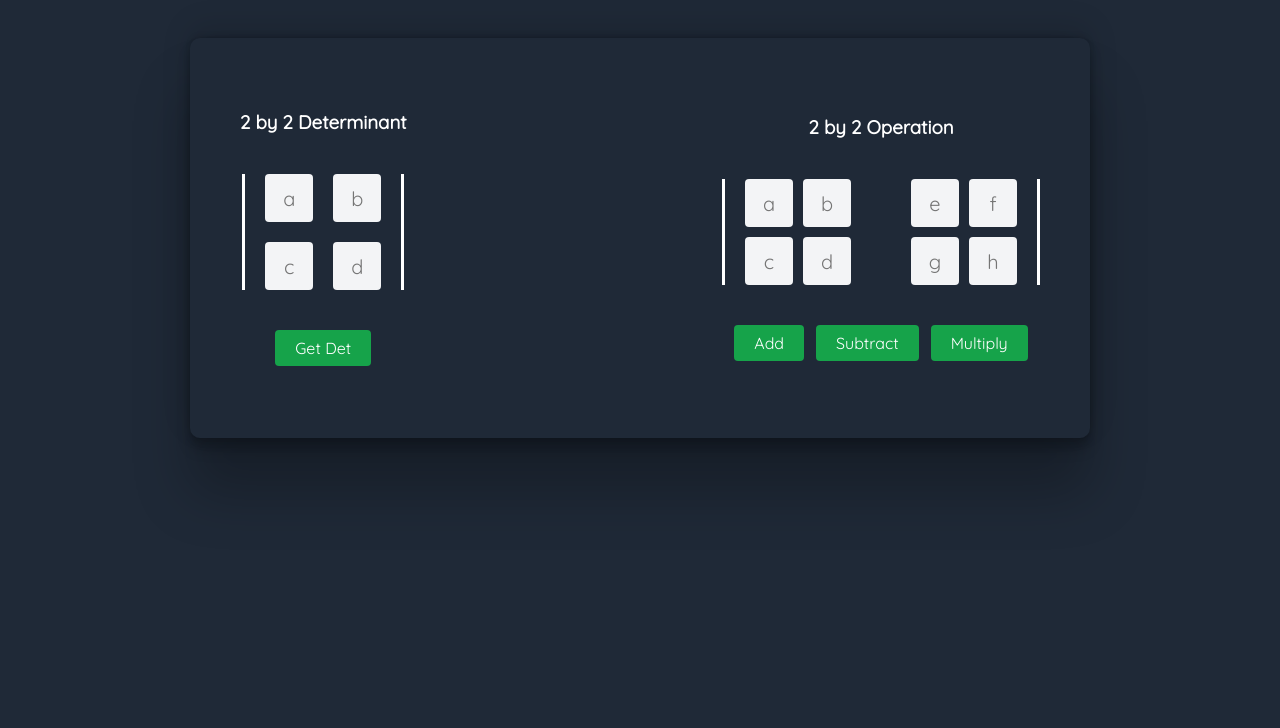
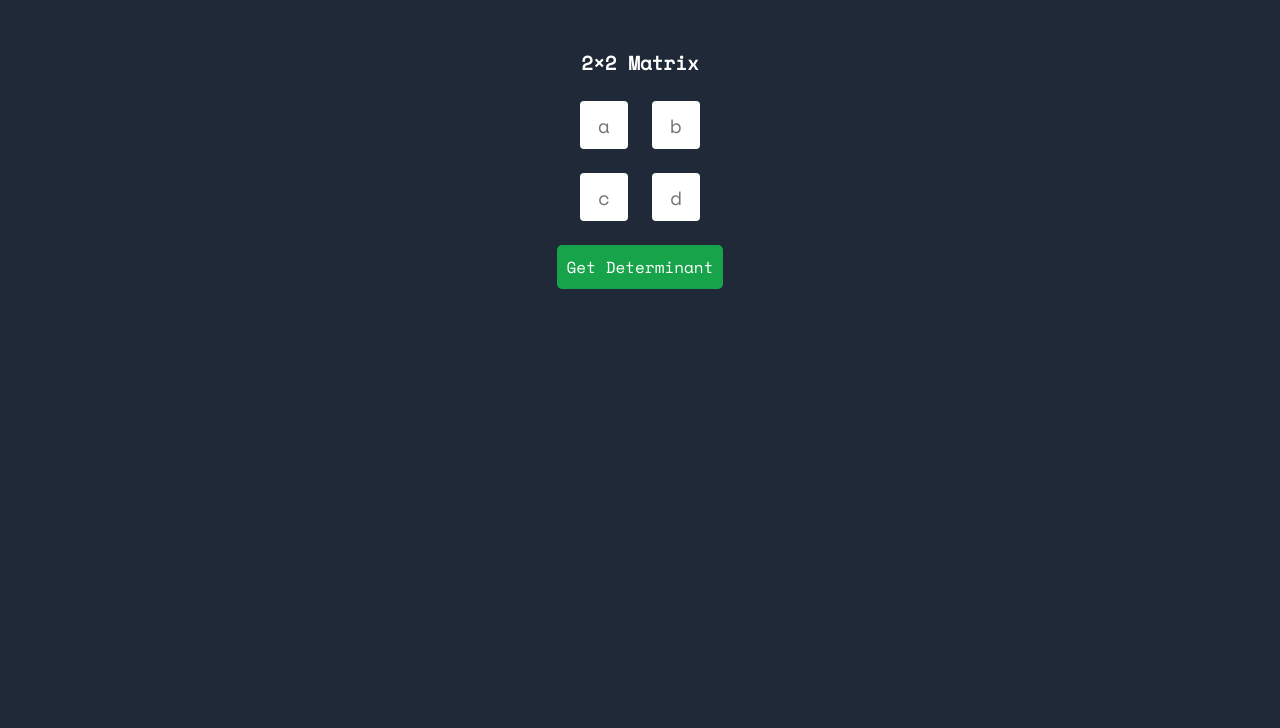
Before and after one commit to Habib-0007/Matrices, a plain HTML site: page index.html in a window 1280 px wide. Shown: the part 72-800 px from the top of the page. Drawn offline with nearby package versions, Linux system fonts and the light colour scheme.

Commit message:
Reconstructuring of the UI

```diff
--- a/css/index.css
+++ b/css/index.css
@@ -1,4 +1,4 @@
-@import url("https://fonts.googleapis.com/css2?family=Quicksand");
+@import url("https://fonts.googleapis.com/css2?family=Space+Mono");
 
 * {
 	padding: 0;
@@ -6,7 +6,9 @@
 	border: none;
 	outline: none;
 	box-sizing: border-box;
-	font-family: "Quicksand", sans-serif;
+	list-style: none;
+	text-decoration: none;
+	font-family: "Space Mono", monospace;
 }
 
 :root {
@@ -16,218 +18,93 @@
 	--lightgrey: hsl(220, 14.3%, 95.9%);
 }
 
-html {
-	scroll-behavior: smooth;
+body {
+	background: var(--grey);
+	color: #fff;
 }
 
-body {
-	background: var(--grey);
-	color: var(--white);
+.subsection-one {
+	display: grid;
+	grid-template-columns: repeat(
+		12,
+		1fr
+	);
+	padding: 16px 20px;
+}
+
+.subsection-two {
+	grid-column-start: 1;
+	grid-column-end: 13;
 }
 
 header {
 	display: flex;
-	justify-content: center;
+	justify-content: space-between;
 	align-items: center;
-	text-align: center;
-	padding: 16px;
-	margin-bottom: 42px;
+	flex-direction: row;
+	gap: 24px;
 }
 
 header h1 {
-	font-size: 1.8em;
+	font-size: 1.5em;
+}
+
+header a {
+	background: var(--green);
+	color: var(--white);
+	padding: 10px;
+	border-radius: 5px;
+	font-size: 1em;
+	text-align: center;
 }
 
 .two-matrix {
-	max-width: 500px;
-	width: 80%;
-	margin-inline: auto;
-	display: flex;
-	justify-content: space-between;
-	align-items: center;
-	flex-direction: column;
-	gap: 32px;
-	padding-block: 24px;
+	padding-block: 60px 30px;
 }
 
-.two-matrix .det {
+.two-matrix .determinant {
 	display: flex;
-	justify-content: space-between;
+	justify-content: start;
 	align-items: center;
 	flex-direction: column;
 	gap: 24px;
 }
 
-.two-matrix .det div {
-	display: grid;
-	grid-template-columns: repeat(2, auto);
-	grid-gap: 20px;
-	border-inline: 3px solid var(--white);
-	padding-inline: 20px;
+.two-matrix .determinant strong {
+	font-size: 1.2em;
+	text-align: center;
 }
 
-.two-matrix .det div.hide,
-.two-matrix .det div.result.hide {
-	display: none;
+.two-matrix .determinant div {
+	display: grid;
+	grid-template-columns: 48px 48px;
+	grid-gap: 24px;
+	place-items: center;
 }
 
-.two-matrix .det div.result {
-	padding: 10px;
+.two-matrix .determinant div input {
+	width: 48px;
+	height: 48px;
+	text-align: center;
 	display: flex;
-	flex-direction: column;
-	background: var(--white);
+	justify-content: center;
+	align-items: center;
+	font-size: 1.2em;
 	border-radius: 4px;
 }
 
-.two-matrix .det div.result p {
-	color: var(--grey);
-	font-size: 18px;
-	font-weight: bold;
+.two-matrix .determinant button {
+	background: var(--green);
+	color: var(--white);
+	padding: 10px;
+	border-radius: 5px;
+	font-size: 1em;
+	text-align: center;
 }
 
-.two-matrix .det div input {
-	display: block;
-	text-align: center;
-	height: 48px;
-	width: 48px;
-	font-size: 20px;
-	background: var(--lightgrey);
-	padding: 8px;
-	caret-color: var(--green);
-	color: #000;
-	border-radius: 4px;
-}
-
-.two-matrix .det button {
-	background: var(--green);
-	color: var(--white);
-	display: block;
-	padding: 8px 20px;
-	font-size: 16px;
-	border-radius: 4px;
-}
-
-.two-matrix .oper {
-	display: flex;
-	justify-content: space-between;
-	align-items: center;
-	flex-direction: column;
-	gap: 24px;
-}
-
-.two-matrix .oper .do-oper {
-	display: flex;
-	justify-content: space-between;
-	align-items: center;
-	flex-direction: column;
-	gap: 20px;
-	border: 2px ;
-}
-
-.two-matrix .oper .do-oper-left,
-.two-matrix .oper .do-oper-right {
-	border-inline: 3px solid var(--white);
-	padding-inline: 20px;
-}
-
-.two-matrix .oper div {
-	display: grid;
-	grid-template-columns: repeat(2, auto);
-	grid-gap: 10px;
-
-}
-
-.two-matrix .oper div.hide,
-.two-matrix .oper div.oper-result.hide {
-	display: none;
-}
-
-.two-matrix .oper div.oper-result {
-	padding: 10px;
-	display: flex;
-	flex-direction: column;
-	background: var(--white);
-	border-radius: 4px;
-}
-
-.two-matrix .oper div.oper-result p {
-	color: var(--grey);
-	font-size: 18px;
-	font-weight: bold;
-}
-
-.two-matrix .oper div input {
-	display: block;
-	text-align: center;
-	height: 48px;
-	width: 48px;
-	font-size: 20px;
-	background: var(--lightgrey);
-	padding: 8px;
-	caret-color: var(--green);
-	color: #000;
-	border-radius: 4px;
-}
-
-.two-matrix .oper .buttons {
-	display: flex;
-	justify-content: space-between;
-	align-items: center;
-	flex-direction: row;
-	align-items: center;
-	gap: 12px;
-}
-
-.two-matrix .oper button {
-	background: var(--green);
-	color: var(--white);
-	display: block;
-	padding: 8px 20px;
-	font-size: 16px;
-	border-radius: 4px;
-}
-
-/* Media query for desktop screens */
-
 @media screen and (min-width: 768px) {
-	.two-matrix {
-		max-width: 900px;
-		height: 50vh;
-		flex-direction: row;
-		padding-block: 48px;
-		padding: 50px;
-		border-radius: 10px;
-		background-color: var(--grey);
-		box-shadow: rgba(0, 0, 0, 0.25) 0px 54px 55px,
-		 rgba(0, 0, 0, 0.12) 0px -12px 30px, rgba(0, 0, 0, 0.12)
-		  0px 4px 6px, rgba(0, 0, 0, 0.17)
-		 0px 12px 13px, rgba(0, 0, 0, 0.09) 0px -3px 5px;
-	}
-
-	.two-matrix .det {
-
-		gap: 40px;
-	}
-
-	.two-matrix .oper {
-		gap: 40px;
-	}
-
-	.two-matrix .oper .do-oper {
-		flex-direction: row;
-	}
-
-
-	.two-matrix .oper .do-oper-left,
-	.two-matrix .oper .do-oper-right {
-		border-inline: 0;
-	}
-
-	.two-matrix .oper .do-oper-left {
-		border-inline-start: 3px solid var(--white);
-	}
-
-	.two-matrix .oper .do-oper-right {
-		border-inline-end: 3px solid var(--white);
+	.subsection-two {
+		grid-column-start: 2;
+		grid-column-end: 12;
 	}
 }
--- a/index.html
+++ b/index.html
@@ -6,21 +6,31 @@
 			name="viewport"
 			content="width=device-width, initial-scale=1.0"
 		/>
+		<meta
+			http-equiv="X-UA-Compatible"
+			content="ie=edge"
+		/>
 		<link
 			rel="stylesheet"
-			href="css/index.css"
+			href="./css/index.css"
 		/>
 		<title>Matrices</title>
 	</head>
 	<body>
+		<section class="subsection-one">
+			<section class="subsection-two">
 				<header>
 					<h1>Matrices</h1>
+					<a
+						href="https://habibadebayo.vercel.app/"
+						>Created by Habib</a
+					>
 				</header>
 				<main>
 					<section class="two-matrix">
-				<section class="det">
-					<h1>2 by 2 Determinant</h1>
-					<div class="find-det">
+						<div class="determinant">
+<strong>2×2 Matrix</strong>
+							<div>
 								<input
 									type="text"
 									placeholder="a"
@@ -38,64 +48,14 @@
 									placeholder="d"
 								/>
 							</div>
-					<div class="hide result">
-						<p>The determinant of this matrix is -2</p>
-						<button>Back</button>
+							<button
+								>Get Determinant</button
+							>
 						</div>
-					<button class="btn">Get Det</button>
-				</section>
-				<section class="oper">
-					<h1>2 by 2 Operation</h1>
-					<div class="do-oper">
-						<div class="do-oper-left">
-							<input
-								type="text"
-								placeholder="a"
-							/>
-							<input
-								type="text"
-								placeholder="b"
-							/>
-							<input
-								type="text"
-								placeholder="c"
-							/>
-							<input
-								type="text"
-								placeholder="d"
-							/>
-						</div>
-						<div class="do-oper-right">
-							<input
-								type="text"
-								placeholder="e"
-							/>
-							<input
-								type="text"
-								placeholder="f"
-							/>
-							<input
-								type="text"
-								placeholder="g"
-							/>
-							<input
-								type="text"
-								placeholder="h"
-							/>
-						</div>
-					</div>
-					<div class="hide oper-result">
-						<p>Lorem ipsum dolor sit amet, consectetur adipisicing elit. Quia, animi.</p>
-						<button>Back</button>
-					</div>
-					<div class="buttons">
-						<button class="add">Add</button>
-						<button class="subtract">Subtract</button>
-						<button class="multiply">Multiply</button>
-					</div>
-				</section>
 					</section>
 				</main>
 				<script src="./js/index.js"></script>
+			</section>
+		</section>
 	</body>
 </html>
--- a/js/index.js
+++ b/js/index.js
@@ -1,70 +1 @@
-/* Two by Two Matrix */
-var twoDetBtn = document.querySelector(".two-matrix .det .btn");
-var twoDetBack = document.querySelector(".two-matrix .det .result button");
-var findDet = document.querySelector(".two-matrix .det .find-det");
-var result = document.querySelector(".two-matrix .det .result");
-var resultText = document.querySelector(".two-matrix .det .result p");
-
-twoDetBtn.addEventListener("click", () => {
-	var values = document.querySelectorAll(".two-matrix .det input");
-	var a = eval(values[0].value);
-	var b = eval(values[1].value);
-	var c = eval(values[2].value);
-	var d = eval(values[3].value);
-	var det = a * d - b * c;
-	resultText.textContent = `The determinant of the matrix ${det}`;
-	if (result.classList.contains("hide")) {
-		findDet.classList.add("hide");
-		result.classList.remove("hide");
-	}
-});
-
-twoDetBack.addEventListener("click", () => {
-	if (findDet.classList.contains("hide")) {
-		findDet.classList.remove("hide");
-		result.classList.add("hide");
-	}
-});
-
-/* Two by Two matrix operation */
-
-var twoOperBtn = document.querySelector(".two-matrix .oper .buttons");
-var twoOperBack = document.querySelector(".two-matrix .oper-result button");
-var doOper = document.querySelector(".two-matrix .oper .do-oper");
-var operResult = document.querySelector(".two-matrix .oper .oper-result");
-
-twoOperBtn.addEventListener("click", e => {
-	if (operResult.classList.contains("hide")) {
-		doOper.classList.add("hide");
-		operResult.classList.remove("hide");
-	}
-	var values = document.querySelectorAll(".two-matrix .oper input");
-	var a = eval(values[0].value);
-	var b = eval(values[1].value);
-	var c = eval(values[2].value);
-	var d = eval(values[3].value);
-	var e = eval(values[4].value);
-	var f = eval(values[5].value);
-	var g = eval(values[6].value);
-	var h = eval(values[7].value);
-	if (e.target.classList.contains("add")) {
-		var m = a + e;
-		var n = b + f;
-		var o = c + g;
-		var p = d + h;
-		console.log(g);
-	} else if (e.target.classList.contains("subtract")) {
-		var det = b;
-		console.log(det);
-	} else if (e.target.classList.contains("multiply")) {
-		var det = d;
-		console.log(det);
-	}
-});
-
-twoOperBack.addEventListener("click", () => {
-	if (doOper.classList.contains("hide")) {
-		doOper.classList.remove("hide");
-		operResult.classList.add("hide");
-	}
-});
+console.log("first")
```
Lines whose indentation alone changed are shown as unchanged.
